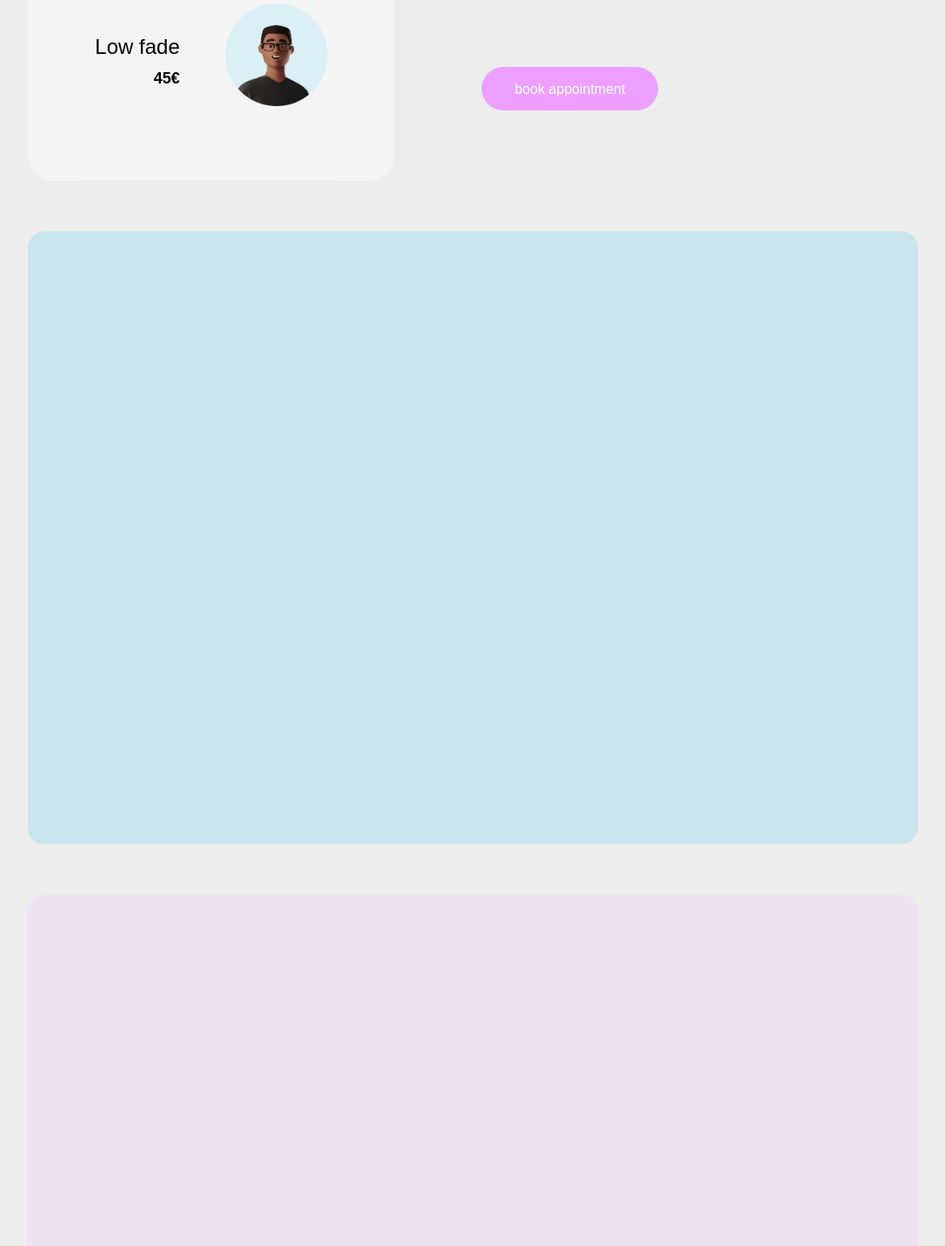
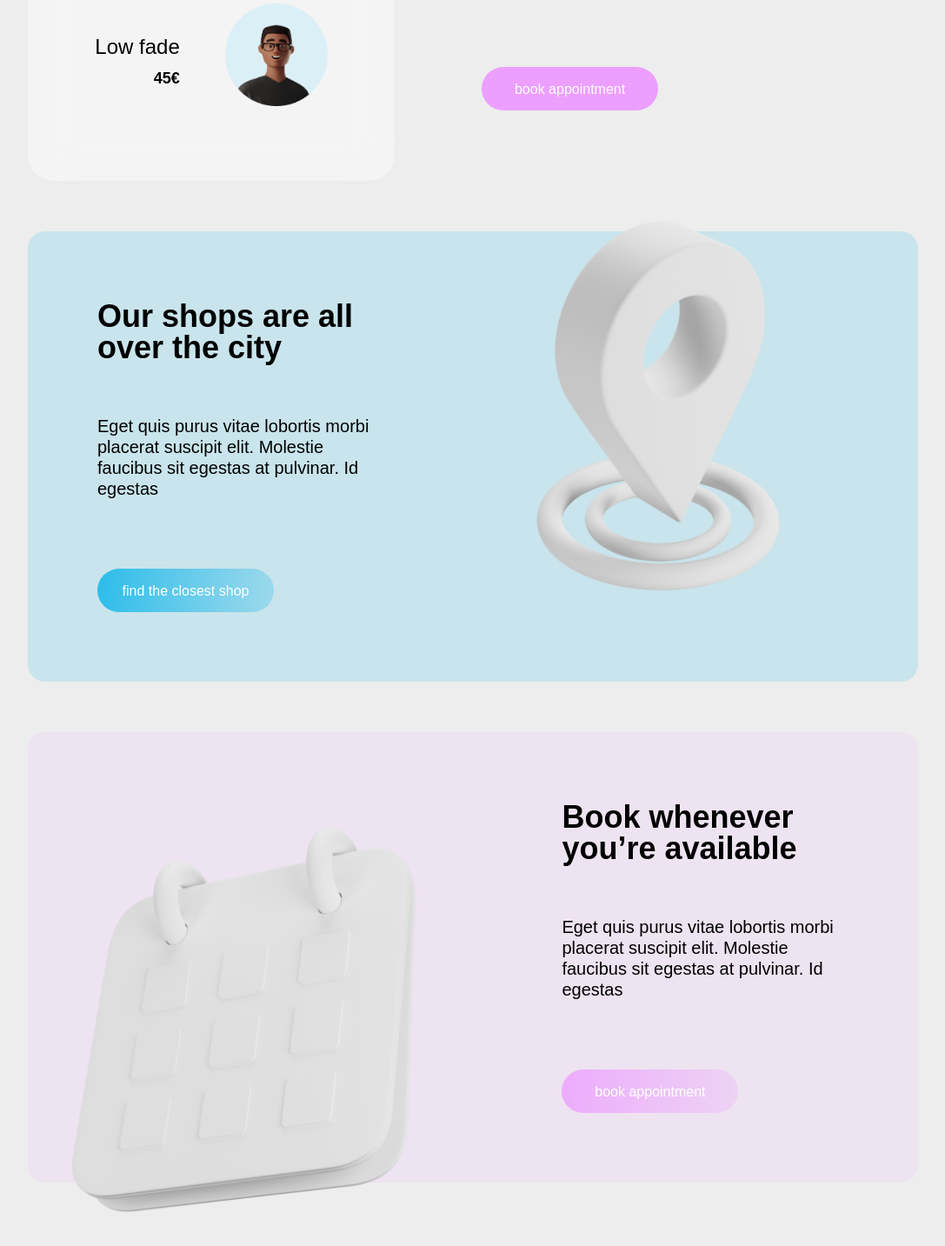
Before and after one commit to anneshackelford/daily-ui-challenges, a Next.js app: page /daily-ui/landingpage in a window 1280 px wide. Shown: the part 1114-2547 px from the top of the page at 87% size, without its empty margins (96-1183 px from the left). Built offline with nearby package versions, Linux system fonts and the light colour scheme; a web font is replaced by a local one.

Commit message:
feat(003: landing page): complete shops section

```diff
--- a/pages/daily-ui/landingpage.jsx
+++ b/pages/daily-ui/landingpage.jsx
@@ -3,7 +3,7 @@ import Image from 'next/image';
 
 const Layout = styled.div`
   background-color: #ededed;
-  height: 3785px;
+  height: 4500px;
   font-family: 'Segoe UI Variable', sans-serif;
   font-style: normal;
   font-weight: 400;
@@ -39,6 +39,7 @@ const TransitionWrapAbsolute = styled.div`
   position: absolute;
   top: 754px;
   max-width: 100%;
+  /* height: 252px; */
   @media screen and (min-width: 540px) {
   }
   @media screen and (min-width: 730px) {
@@ -204,6 +205,46 @@ const HaircutDescriptionButton = styled.button`
   margin-top: 40px;
   color: white;
   background: #ec9fff;
+  @media screen and (min-width: 540px) {
+    margin-top: 60px;
+  }
+  @media screen and (min-width: 730px) {
+    margin-top: 80px;
+  }
+  @media screen and (min-width: 1300px) {
+  }
+  @media screen and (min-width: 1700px) {
+  }
+`;
+
+const ShopsDescriptionButton = styled.button`
+  ${StyledButtonMixin}
+  margin-top: 40px;
+  color: white;
+  background: linear-gradient(
+    96.08deg,
+    #2ebdea 2.15%,
+    rgba(46, 189, 234, 0) 137.98%
+  );
+
+  @media screen and (min-width: 540px) {
+    margin-top: 60px;
+  }
+  @media screen and (min-width: 730px) {
+    margin-top: 80px;
+  }
+  @media screen and (min-width: 1300px) {
+  }
+  @media screen and (min-width: 1700px) {
+  }
+`;
+
+const BookDescriptionButton = styled.button`
+  ${StyledButtonMixin}
+  margin-top: 40px;
+  color: white;
+  background: linear-gradient(96.08deg, rgba(236, 159, 255, 0.813008) 2.15%, rgba(236, 159, 255, 0) 137.98%);
+
   @media screen and (min-width: 540px) {
     margin-top: 60px;
   }
@@ -509,40 +550,236 @@ const HaircutDescription = styled.div`
 `;
 
 const ShopsSection = styled.section`
+position: relative;
   display: flex;
-  flex-direction: row;
+  flex-direction: column;
   justify-content: space-between;
-  gap: 180px;
+  /* gap: 180px; */
   width: 100%;
-  height: 705px;
   background: rgba(165, 219, 236, 0.5);
   border-radius: 20px;
 
+
   @media screen and (min-width: 540px) {
+
   }
   @media screen and (min-width: 730px) {
+  }
+  @media screen and (min-width: 850px) {
+    flex-direction: row;
   }
   @media screen and (min-width: 1300px) {
   }
 `;
 
 const BookSection = styled.section`
+  position: relative;
   display: flex;
-  flex-direction: row;
+  flex-direction: column;
   justify-content: space-between;
-  gap: 180px;
   width: 100%;
-  height: 572px;
   background: rgba(241, 184, 255, 0.2);
   border-radius: 20px;
+  margin-bottom: 214px;
 
   @media screen and (min-width: 540px) {
+
   }
   @media screen and (min-width: 730px) {
+  }
+  @media screen and (min-width: 850px) {
+    flex-direction: row-reverse;
   }
   @media screen and (min-width: 1300px) {
   }
 `;
+
+const ShopsDescription = styled.div`
+  display: flex;
+  flex-direction: column;
+  justify-content: center;
+  /* margin: 0px 20px; */
+  padding: 88% 40px 40px;
+  width: 100%;
+
+  > h1 {
+    font-weight: 600;
+    font-size: 24px;
+    line-height: 100%;
+    color: #000000;
+    margin: 0;
+  }
+  > p {
+    font-weight: 300;
+    font-size: 20px;
+    line-height: 120%;
+    color: #000000;
+  }
+  > p:first-of-type {
+    margin-top: 40px;
+  }
+  > p:last-of-type {
+    margin-bottom: 0;
+  }
+  @media screen and (min-width: 540px) {
+
+    > h1 {
+      font-size: 36px;
+    }
+    > p:first-of-type {
+      margin-top: 40px;
+    }
+  }
+  @media screen and (min-width: 730px) {
+
+    > h1 {
+      font-size: 36px;
+    }
+    > p:first-of-type {
+      margin-top: 60px;
+    }
+  }
+  @media screen and (min-width: 850px) {
+    width: 40%;
+    margin: 40px 40px;
+    padding: 40px;
+    > h1 {
+      font-size: 36px;
+    }
+    > p:first-of-type {
+      margin-top: 60px;
+    }
+  }
+  @media screen and (min-width: 1300px) {
+    > h1 {
+      font-size: 48px;
+    }
+    > p {
+      font-size: 24px;
+    }
+    > p:first-of-type {
+      margin-top: 84px;
+    }
+  }
+  @media screen and (min-width: 1700px) {
+  }
+`;
+
+const BooksDescription = styled.div`
+  display: flex;
+  flex-direction: column;
+  justify-content: center;
+  /* margin: 0px 20px; */
+  padding: 88% 40px 40px;
+  width: 100%;
+
+  > h1 {
+    font-weight: 600;
+    font-size: 24px;
+    line-height: 100%;
+    color: #000000;
+    margin: 0;
+  }
+  > p {
+    font-weight: 300;
+    font-size: 20px;
+    line-height: 120%;
+    color: #000000;
+  }
+  > p:first-of-type {
+    margin-top: 40px;
+  }
+  > p:last-of-type {
+    margin-bottom: 0;
+  }
+  @media screen and (min-width: 540px) {
+
+    > h1 {
+      font-size: 36px;
+    }
+    > p:first-of-type {
+      margin-top: 40px;
+    }
+  }
+  @media screen and (min-width: 730px) {
+
+    > h1 {
+      font-size: 36px;
+    }
+    > p:first-of-type {
+      margin-top: 60px;
+    }
+  }
+  @media screen and (min-width: 850px) {
+    width: 40%;
+    margin: 40px 40px;
+    padding: 40px;
+    > h1 {
+      font-size: 36px;
+    }
+    > p:first-of-type {
+      margin-top: 60px;
+    }
+  }
+  @media screen and (min-width: 1300px) {
+    > h1 {
+      font-size: 48px;
+    }
+    > p {
+      font-size: 24px;
+    }
+    > p:first-of-type {
+      margin-top: 84px;
+    }
+  }
+  @media screen and (min-width: 1700px) {
+  }
+`;
+
+const ShopsImageAbsolute = styled.div`
+position: absolute;
+top: -11%;
+right: 0px;
+width: 100%;
+  @media screen and (min-width: 540px) {
+  }
+  @media screen and (min-width: 730px) {
+
+
+  }
+  @media screen and (min-width: 850px) {
+    right: 40px;
+width: 50%;
+
+}
+  @media screen and (min-width: 1300px) {
+
+  }
+`;
+
+const BooksImageAbsolute = styled.div`
+position: absolute;
+top: -11%;
+left: 0px;
+width: 100%;
+  @media screen and (min-width: 540px) {
+  }
+  @media screen and (min-width: 730px) {
+
+
+  }
+  @media screen and (min-width: 850px) {
+    right: 40px;
+width: 50%;
+top: unset;
+bottom: -14%;
+}
+  @media screen and (min-width: 1300px) {
+
+  }
+`;
+
+
 
 const template = styled.div`
   @media screen and (min-width: 540px) {
@@ -561,8 +798,6 @@ const LandingPage = () => {
           src='/images/landingPage/background.png'
           alt='pastel background image'
           layout='fill'
-          // objectFit='cover'
-          // objectPosition={'26%'}
           height='992'
           width='1920'
           priority
@@ -574,8 +809,6 @@ const LandingPage = () => {
             src='/images/landingPage/background2.png'
             alt='transition background image'
             layout='fill'
-            // objectFit='cover'
-            // objectPosition={'bottom'}
             height='252'
             width='1920'
             priority
@@ -612,9 +845,6 @@ const LandingPage = () => {
               <Image
                 src='/images/landingPage/scissorsBackground.png'
                 alt='blob background'
-                // layout='fill'
-                // objectFit='cover'
-                // objectPosition={'50% 50%'}
                 height='556'
                 width='581'
                 priority
@@ -625,9 +855,6 @@ const LandingPage = () => {
                 <Image
                   src='/images/landingPage/scissors.png'
                   alt='scissors'
-                  // layout='fill'
-                  // objectFit='cover'
-                  // objectPosition={'bottom'}
                   height='560'
                   width='560'
                   priority
@@ -645,9 +872,6 @@ const LandingPage = () => {
                     <Image
                       src='/images/landingPage/standardHaircut.png'
                       alt='standard haircut'
-                      // layout='fill'
-                      // objectFit='cover'
-                      // objectPosition={'bottom'}
                       height='285'
                       width='285'
                       priority
@@ -667,9 +891,6 @@ const LandingPage = () => {
                     <Image
                       src='/images/landingPage/highFadeHaircut.png'
                       alt='hide fade haircut'
-                      // layout='fill'
-                      // objectFit='cover'
-                      // objectPosition={'bottom'}
                       height='285'
                       width='285'
                       priority
@@ -677,13 +898,10 @@ const LandingPage = () => {
                   </HaircutImage>
                 </HaircutElement>
                 <HaircutElement>
-                <HaircutImage>
+                  <HaircutImage>
                     <Image
                       src='/images/landingPage/pompadourHaircut.png'
                       alt='pompadour haircut'
-                      // layout='fill'
-                      // objectFit='cover'
-                      // objectPosition={'bottom'}
                       height='285'
                       width='285'
                       priority
@@ -732,8 +950,48 @@ const LandingPage = () => {
               </HaircutDescriptionButton>
             </HaricutsDescription>
           </HaircutsSection>
-          <ShopsSection></ShopsSection>
-          <BookSection></BookSection>
+          <ShopsSection>
+            <ShopsDescription>
+              <h1>Our shops are all over the city</h1>
+              <p>
+                Eget quis purus vitae lobortis morbi placerat suscipit elit.
+                Molestie faucibus sit egestas at pulvinar. Id egestas
+              </p>
+              <ShopsDescriptionButton>
+                find the closest shop
+              </ShopsDescriptionButton>
+            </ShopsDescription>
+            <ShopsImageAbsolute>
+                <Image
+                  src='/images/landingPage/map-pin-dynamic-clay.png'
+                  alt='map pin'
+                  height='607'
+                  width='607'
+                  priority
+                />
+            </ShopsImageAbsolute>
+          </ShopsSection>
+          <BookSection>
+          <BooksImageAbsolute>
+                <Image
+                  src='/images/landingPage/calender-dynamic-clay.png'
+                  alt='map pin'
+                  height='607'
+                  width='607'
+                  priority
+                />
+            </BooksImageAbsolute>
+            <BooksDescription>
+              <h1>Book whenever you’re available</h1>
+              <p>
+                Eget quis purus vitae lobortis morbi placerat suscipit elit.
+                Molestie faucibus sit egestas at pulvinar. Id egestas
+              </p>
+              <BookDescriptionButton>
+              book appointment
+              </BookDescriptionButton>
+            </BooksDescription>
+          </BookSection>
         </Main>
       </Overlay>
     </Layout>
```
Also changed, not shown: public/images/landingPage/calender-dynamic-clay.png (added), public/images/landingPage/map-pin-dynamic-clay.png (added).
